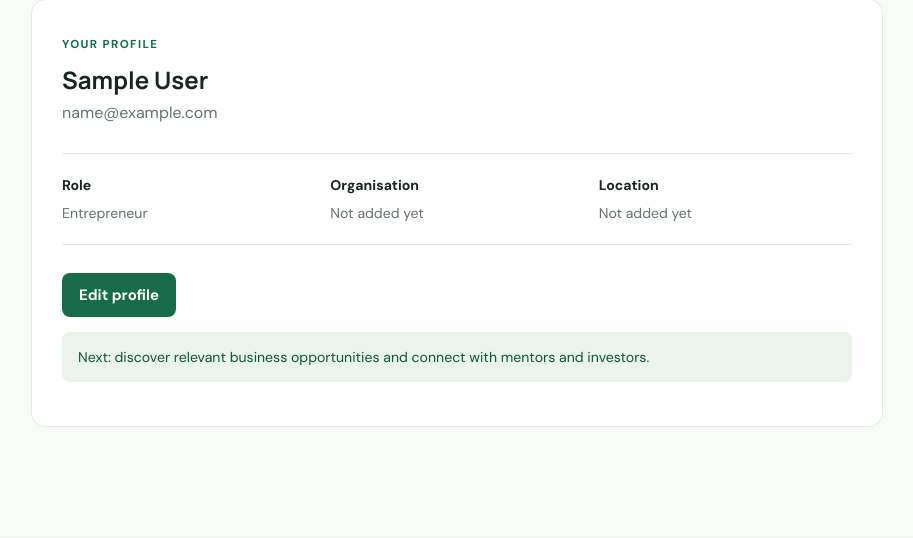
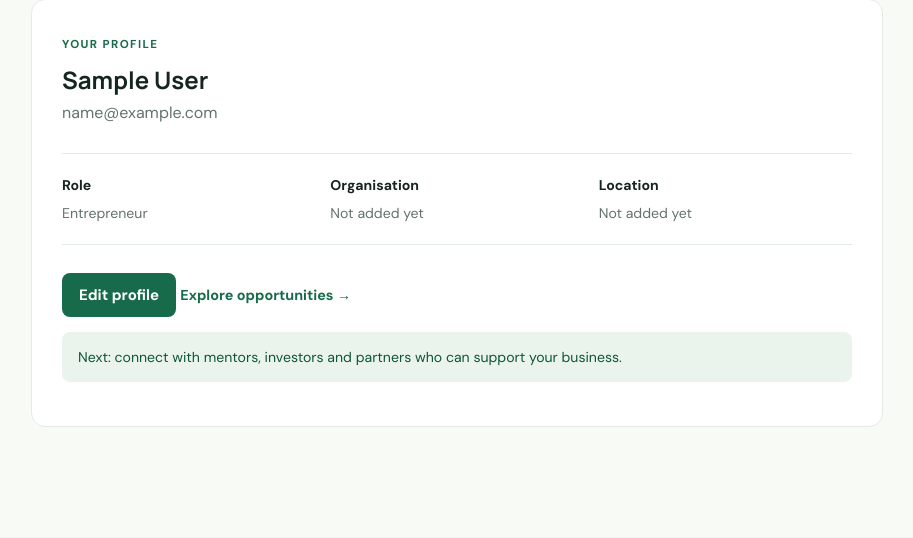
Before and after one commit to duwase7/bizbridge, a Django app: page /accounts/dashboard/ in a window 1280 px wide. Shown: the part 341-879 px from the top of the page, without its empty margins (183-1096 px from the left). Run offline with Django 5.2, Linux system fonts and the light colour scheme; the visitor is signed in with stand-in values (Sample User, id 1).

Commit message:
feat: link dashboard to opportunity discovery

```diff
--- a/templates/accounts/dashboard.html
+++ b/templates/accounts/dashboard.html
@@ -15,8 +15,11 @@
         {% if user.bio %}
             <p>{{ user.bio }}</p>
         {% endif %}
-        <a class="button button-small" href="{% url 'edit_profile' %}">Edit profile</a>
-        <p class="coming-soon">Next: discover relevant business opportunities and connect with mentors and investors.</p>
+        <div class="dashboard-actions">
+            <a class="button button-small" href="{% url 'edit_profile' %}">Edit profile</a>
+            <a class="text-link" href="{% url 'opportunity_list' %}">Explore opportunities →</a>
+        </div>
+        <p class="coming-soon">Next: connect with mentors, investors and partners who can support your business.</p>
     </div>
 </section>
 {% endblock %}
```
